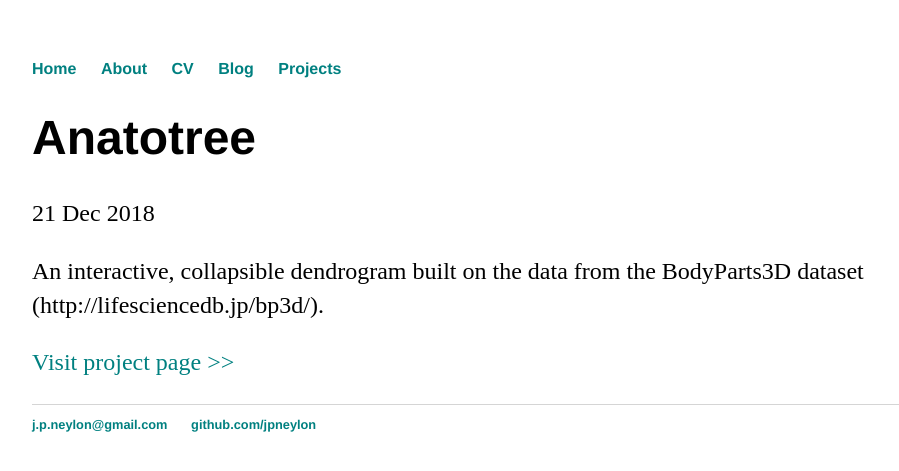
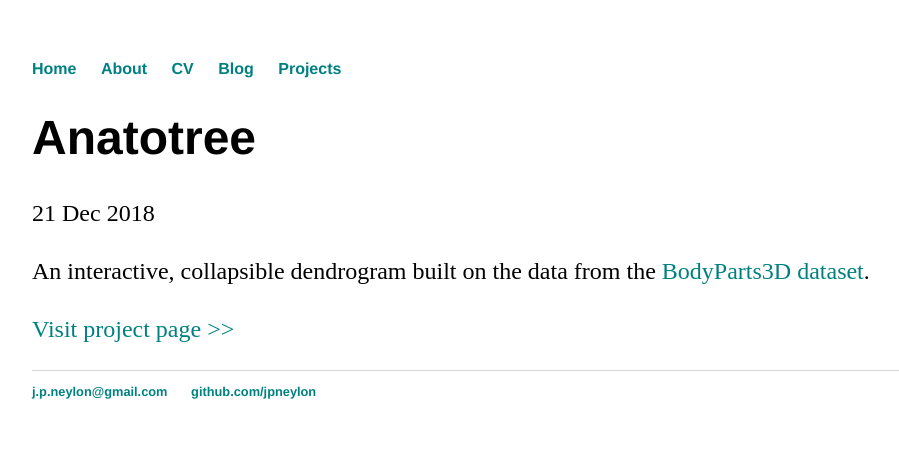
Before and after one commit to jpneylon/jpneylon.github.io, a Jekyll site: the page built from _projects/2018-12-21-Anatotree.md, in a window 1280 px wide. Shown: the top 471 px of the page, without its empty margins (160-1059 px from the left). Built offline with Jekyll 4.4.1, drawn with Linux system fonts in a browser that asks for light colours.

Commit message:
Update 2018-12-21-Anatotree.md

```diff
--- a/_projects/2018-12-21-Anatotree.md
+++ b/_projects/2018-12-21-Anatotree.md
@@ -4,4 +4,4 @@ title: "Anatotree"
 date: 2018-12-21
 url: "jpneylon.github.io/anatotree"
 ---
-An interactive, collapsible dendrogram built on the data from the BodyParts3D dataset (http://lifesciencedb.jp/bp3d/).
+<p>An interactive, collapsible dendrogram built on the data from the <a href="http://lifesciencedb.jp/bp3d/">BodyParts3D dataset</a>.
```
